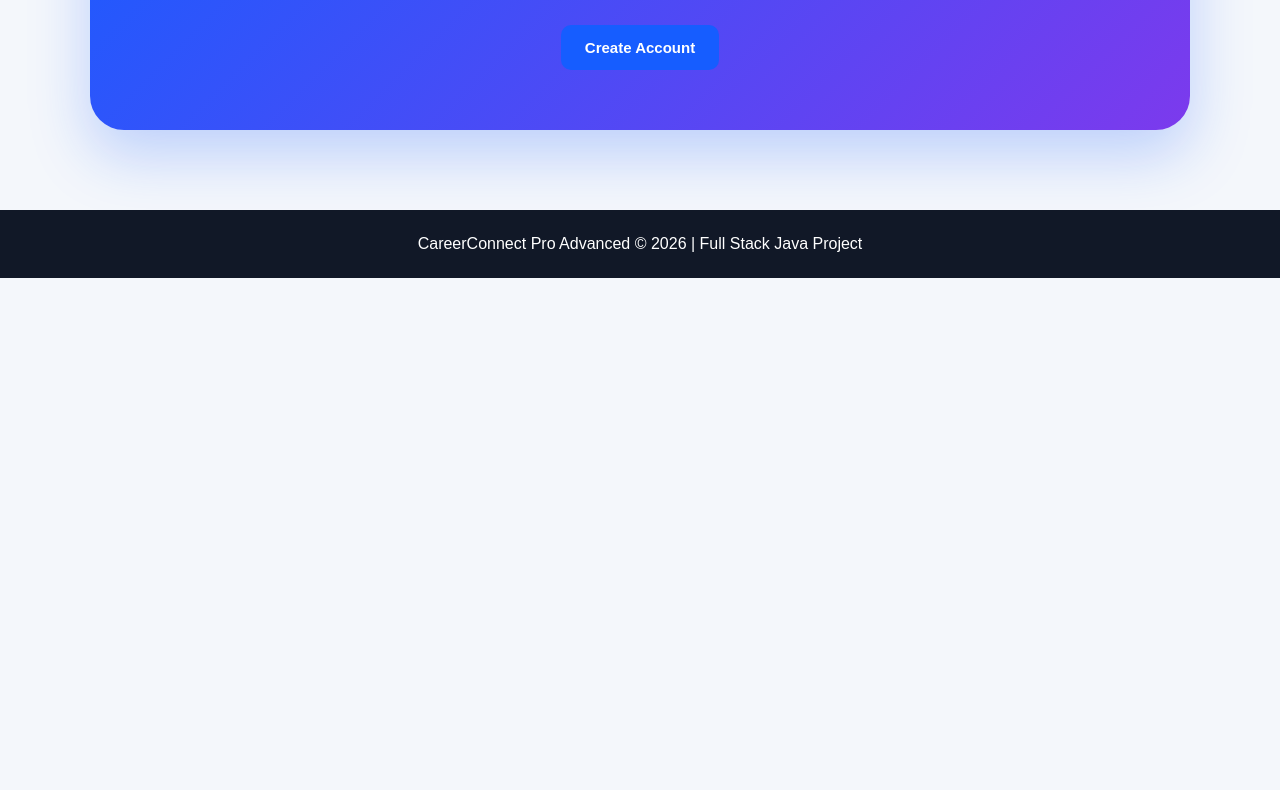
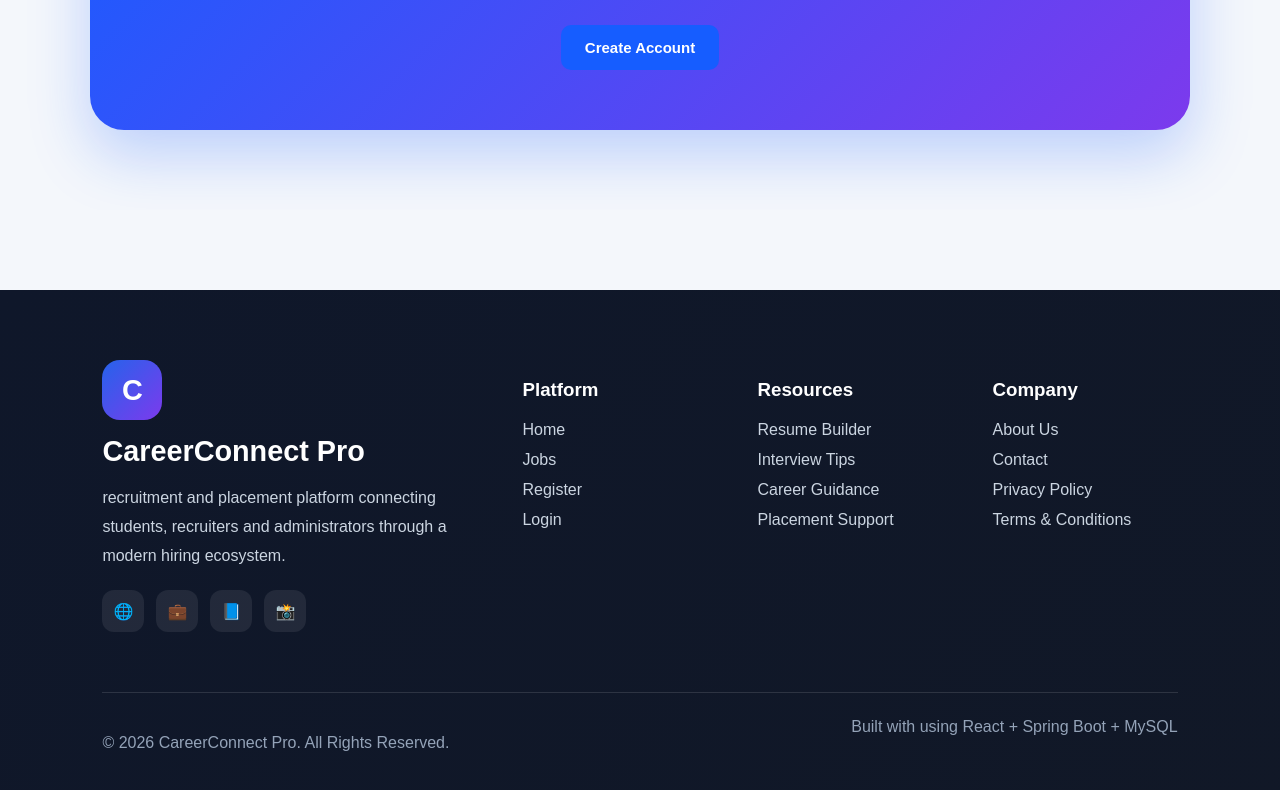
Before and after one commit to Amritrajyadav/CareerConnect-Potal, a React (Vite) app in the folder frontend/: page / in a window 1280 px wide. Shown: the part 2382-3172 px from the top of the page. Before the commit the page ends 2660 px from the top, so only its background shows below. Built offline with nearby package versions, Linux system fonts and the light colour scheme; no server answers.

Commit message:
UI upgrade

```diff
--- a/frontend/src/components/Footer.jsx
+++ b/frontend/src/components/Footer.jsx
@@ -1 +1,71 @@
-function Footer(){return <footer className="footer">CareerConnect Pro Advanced © 2026 | Full Stack Java Project</footer>}export default Footer;
+import { Link } from "react-router-dom";
+
+function Footer() {
+  return (
+    <footer className="premium-footer">
+      <div className="footer-container">
+
+        <div className="footer-brand">
+          <div className="footer-logo">
+            <span>C</span>
+          </div>
+
+          <h2>CareerConnect Pro</h2>
+
+          <p>
+            recruitment and placement platform connecting
+            students, recruiters and administrators through a modern
+            hiring ecosystem.
+          </p>
+
+          <div className="footer-socials">
+            <a href="#">🌐</a>
+            <a href="#">💼</a>
+            <a href="#">📘</a>
+            <a href="#">📸</a>
+          </div>
+        </div>
+
+        <div className="footer-links">
+          <h3>Platform</h3>
+
+          <Link to="/">Home</Link>
+          <Link to="/jobs">Jobs</Link>
+          <Link to="/register">Register</Link>
+          <Link to="/login">Login</Link>
+        </div>
+
+        <div className="footer-links">
+          <h3>Resources</h3>
+
+          <a href="#">Resume Builder</a>
+          <a href="#">Interview Tips</a>
+          <a href="#">Career Guidance</a>
+          <a href="#">Placement Support</a>
+        </div>
+
+        <div className="footer-links">
+          <h3>Company</h3>
+
+          <a href="#">About Us</a>
+          <a href="#">Contact</a>
+          <a href="#">Privacy Policy</a>
+          <a href="#">Terms & Conditions</a>
+        </div>
+
+      </div>
+
+      <div className="footer-bottom">
+        <p>
+          © 2026 CareerConnect Pro. All Rights Reserved.
+        </p>
+
+        <span>
+          Built with   using React + Spring Boot + MySQL
+        </span>
+      </div>
+    </footer>
+  );
+}
+
+export default Footer;
--- a/frontend/src/styles/global.css
+++ b/frontend/src/styles/global.css
@@ -3220,3 +3220,132 @@ textarea {
     flex-wrap: wrap;
   }
 }
+
+/* ===========================
+   PREMIUM FOOTER
+=========================== */
+
+.premium-footer{
+  margin-top:80px;
+  background:linear-gradient(
+      135deg,
+      #0f172a,
+      #111827
+  );
+  color:white;
+  padding:70px 8%;
+}
+
+.footer-container{
+  display:grid;
+  grid-template-columns:
+      2fr 1fr 1fr 1fr;
+  gap:50px;
+}
+
+.footer-brand h2{
+  margin-top:15px;
+  margin-bottom:15px;
+  font-size:1.8rem;
+}
+
+.footer-brand p{
+  color:#cbd5e1;
+  line-height:1.8;
+}
+
+.footer-logo{
+  width:60px;
+  height:60px;
+  border-radius:18px;
+  background:linear-gradient(
+      135deg,
+      #2563eb,
+      #7c3aed
+  );
+  display:flex;
+  align-items:center;
+  justify-content:center;
+  font-size:1.8rem;
+  font-weight:700;
+}
+
+.footer-socials{
+  display:flex;
+  gap:12px;
+  margin-top:20px;
+}
+
+.footer-socials a{
+  width:42px;
+  height:42px;
+  border-radius:12px;
+  background:rgba(255,255,255,.08);
+  display:flex;
+  align-items:center;
+  justify-content:center;
+  text-decoration:none;
+  transition:.3s;
+}
+
+.footer-socials a:hover{
+  transform:translateY(-5px);
+  background:#2563eb;
+}
+
+.footer-links{
+  display:flex;
+  flex-direction:column;
+}
+
+.footer-links h3{
+  margin-bottom:20px;
+  color:white;
+}
+
+.footer-links a{
+  text-decoration:none;
+  color:#cbd5e1;
+  margin-bottom:12px;
+  transition:.3s;
+}
+
+.footer-links a:hover{
+  color:#60a5fa;
+  transform:translateX(5px);
+}
+
+.footer-bottom{
+  margin-top:60px;
+  padding-top:25px;
+  border-top:1px solid rgba(
+      255,
+      255,
+      255,
+      .12
+  );
+
+  display:flex;
+  justify-content:space-between;
+  flex-wrap:wrap;
+  gap:20px;
+}
+
+.footer-bottom p,
+.footer-bottom span{
+  color:#94a3b8;
+}
+
+/* Mobile */
+
+@media(max-width:900px){
+
+.footer-container{
+  grid-template-columns:1fr;
+}
+
+.footer-bottom{
+  flex-direction:column;
+}
+
+}
```
Also changed, not shown: 1 other file (tests, documents, lock files or other folders).
